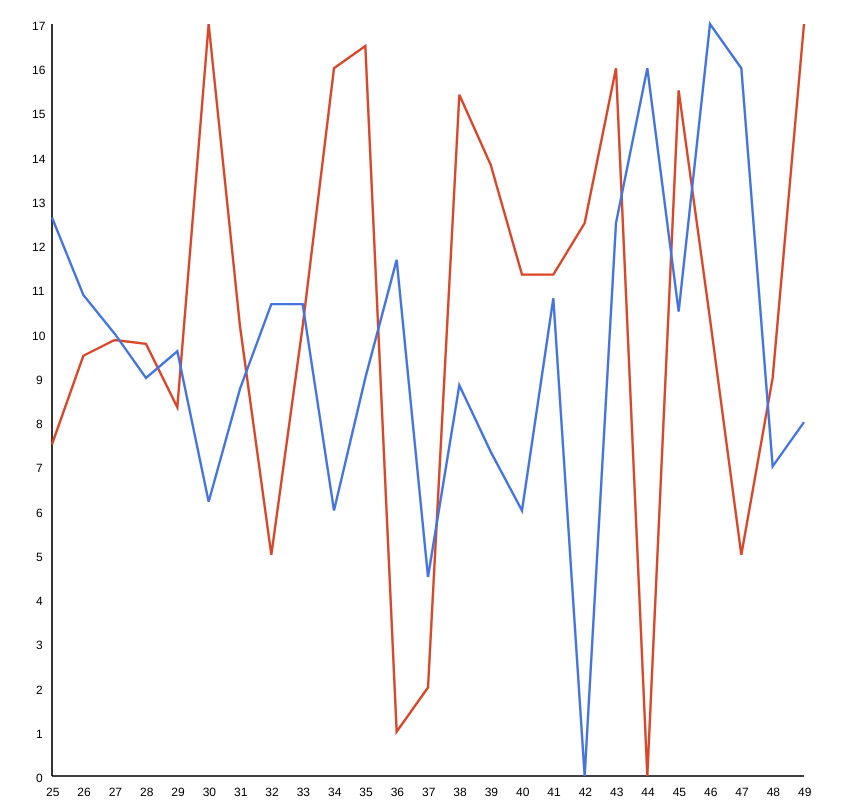
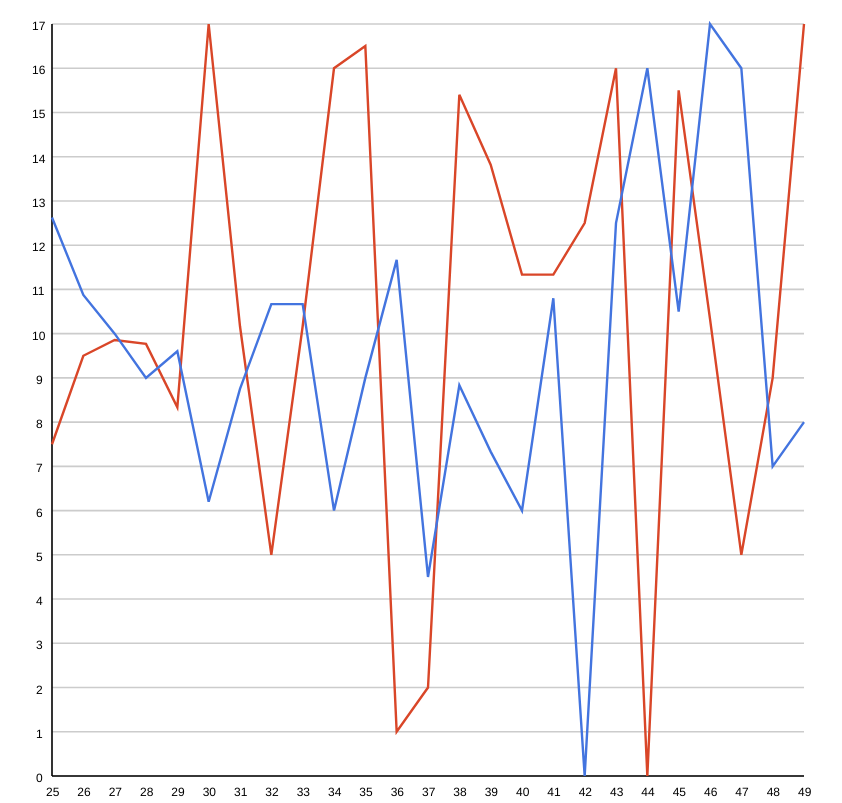
Before and after one commit to spolidorio/LineChartVue, a Vue app: page / in a window 1280 px wide. Shown: the whole page, without its empty margins (212-1054 px from the left). Built offline with nearby package versions, Linux system fonts and the light colour scheme.

Commit message:
finalized lines guides on the chart

```diff
--- a/src/App.vue
+++ b/src/App.vue
@@ -2,7 +2,7 @@
 	<div id="app">
 		<template>
 			<section class="nav-container">
-				<LineChart :all="data" />
+				<LineChart :all="data" guides />
 			</section>
 		</template>
 	</div>
--- a/src/components/LineChart/LineChart.vue
+++ b/src/components/LineChart/LineChart.vue
@@ -23,14 +23,15 @@
 				</text>
 			</g>
 
-			<!-- <line
-				class="LineChart__Guide"
-				:x1="padding.left"
-				:y1="calcY(k, 0.5)"
-				:x2="size.w"
-				:y2="calcY(k, 0)"
-			/> -->
-			<!-- <circle v-if="label !== 0" :cx="padding.left" :cy="calcY(k, 0.5)" r=".5" /> -->
+			<g v-if="guides">
+				<polyline
+					v-for="(label, index) in reverseYLabels"
+					:key="`${index}-guide`"
+					class="LineChart__Guide"
+					:points="getGuidePosition(index)"
+				/>
+				<!-- <circle :cx="padding.left" :cy="calcY(k, 0.5)" r=".5" /> -->
+			</g>
 
 			<polyline class="LineChart__Axis" :points="xAxisLine" />
 			<polyline class="LineChart__Axis" :points="yAxisLine" />
@@ -57,6 +58,10 @@ export default {
 		fontSize: {
 			type: Number,
 			default: 1.5,
+		},
+		guides: {
+			type: Boolean,
+			default: false,
 		},
 	},
 
@@ -114,6 +119,16 @@ export default {
 		fontStyle() {
 			return { fontSize: `${this.fontSize}px` }
 		},
+
+		yAxisTotal() {
+			const { labels } = this.data
+			return labels.y.length > 1 ? labels.y.length - 1 : labels.y.length
+		},
+
+		xAxisTotal() {
+			const { labels } = this.data
+			return labels.x.length > 1 ? labels.x.length - 1 : labels.x.length
+		},
 	},
 
 	methods: {
@@ -134,11 +149,9 @@ export default {
 
 		getLabelYPositionY(index) {
 			const { vertical } = this.padding
-			const { labels } = this.data
-			const total = labels.y.length > 1 ? labels.y.length - 1 : labels.y.length
 			const spacing = this.marginTop + this.fontSize / 2
 
-			return ((this.marginBottom - vertical) * index) / total + spacing
+			return ((this.marginBottom - vertical) * index) / this.yAxisTotal + spacing
 		},
 
 		getLabelYPositionX(label) {
@@ -149,15 +162,20 @@ export default {
 
 		getLabelXPositionX(index) {
 			const { horizontal } = this.padding
-			const { labels } = this.data
-			const total = labels.x.length > 1 ? labels.x.length - 1 : labels.x.length
 			const spacing = this.marginLeft - this.fontSize / 2
 
-			return ((this.marginRight - horizontal) * index) / total + spacing
+			return ((this.marginRight - horizontal) * index) / this.xAxisTotal + spacing
 		},
 
 		getLabelXPositionY() {
 			return this.marginBottom + this.fontSize + 1
+		},
+
+		getGuidePosition(index) {
+			const { vertical } = this.padding
+			const position = ((this.marginBottom - vertical) * index) / this.yAxisTotal
+
+			return `${vertical},${position + vertical} ${this.marginRight},${position + vertical}`
 		},
 
 		getColor(position) {
@@ -208,12 +226,8 @@ export default {
 		stroke-width: 0.3
 	}
 
-	// &__Label{
-	// 	font-size 2px
-	// }
-
 	&__Guide{
-		stroke: #dedede;
+		stroke: #ccc;
 		stroke-width: 0.2
 	}
 }
```
